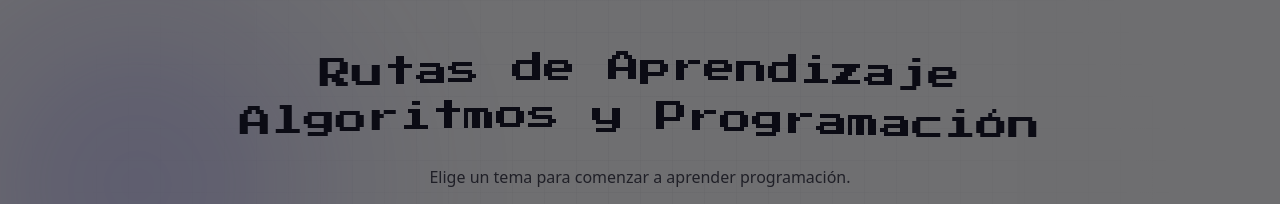
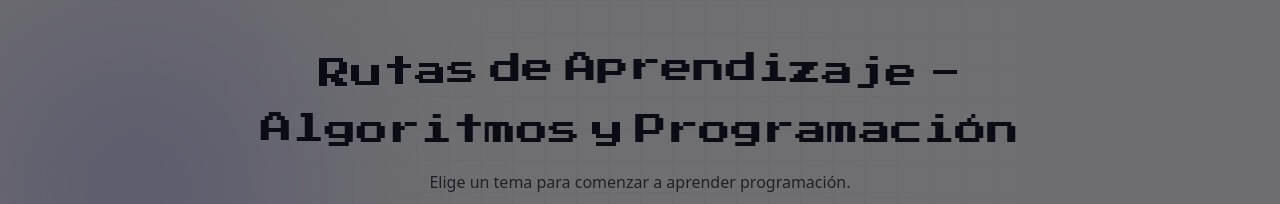
Before and after one commit to Heyzel/App-Ruta, a React (Vite) app: page /temas in a window 1280 px wide. Shown: the top 204 px of the page. Built offline with nearby package versions, Linux system fonts and the light colour scheme; no server answers.

Commit message:
fix: arreglado titulo en version movil

```diff
--- a/src/pages/Bienvenida.css
+++ b/src/pages/Bienvenida.css
@@ -264,3 +264,35 @@
     padding: 2rem 1.5rem 3rem;
   }
 }
+
+@media (max-width: 480px) {
+  .bienvenida-titulo {
+    grid-template-columns: 1fr;
+    row-gap: 0.1rem;
+  }
+
+  .bienvenida-titulo-de,
+  .bienvenida-titulo-rutas,
+  .bienvenida-titulo-aprendizaje {
+    grid-column: 1;
+    font-size: clamp(1.5rem, 9vw, 2rem);
+  }
+
+  .bienvenida-titulo-rutas {
+    grid-row: 1;
+  }
+
+  .bienvenida-titulo-de {
+    grid-row: 2;
+    align-self: auto;
+  }
+
+  .bienvenida-titulo-aprendizaje {
+    grid-row: 3;
+  }
+
+  .bienvenida-titulo-personalizadas {
+    grid-row: 4;
+    font-size: clamp(0.8rem, 4.2vw, 1.1rem);
+  }
+}
--- a/src/pages/Inicio.css
+++ b/src/pages/Inicio.css
@@ -65,12 +65,15 @@
 .inicio-titulo-ola {
   margin-bottom: 0.5rem;
   display: flex;
-  flex-direction: column;
-  align-items: center;
+  flex-wrap: wrap;
+  justify-content: center;
+  align-items: baseline;
+  gap: 0.15em 0.35em;
+  text-align: center;
 }
 
-.inicio-titulo-ola-linea {
-  display: block;
+.inicio-titulo-ola-palabra {
+  display: inline-flex;
 }
 
 .inicio-titulo-ola-letra {
@@ -98,6 +101,12 @@
 
 .inicio-encabezado p {
   opacity: 0.8;
+}
+
+@media (max-width: 480px) {
+  .inicio-titulo-ola {
+    font-size: clamp(1.05rem, 6.5vw, 1.5rem);
+  }
 }
 
 .inicio-usuario {
--- a/src/pages/Inicio.jsx
+++ b/src/pages/Inicio.jsx
@@ -10,30 +10,34 @@ import { ModalNombre } from '../components/ModalNombre';
 import { CajaOpinionPlataforma } from '../components/CajaOpinionPlataforma';
 import './Inicio.css';
 
-const TITULO_INICIO_LINEAS = ['Rutas de Aprendizaje', 'Algoritmos y Programación'];
+const TITULO_INICIO_TEXTO = 'Rutas de Aprendizaje - Algoritmos y Programación';
+const TITULO_INICIO_PALABRAS = TITULO_INICIO_TEXTO.split(' ');
 
-function LineaOla({ texto }) {
+function PalabraOla({ palabra, indiceInicial }) {
   return (
-    <span className="inicio-titulo-ola-linea">
-      {texto.split('').map((letra, indice) => (
+    <span className="inicio-titulo-ola-palabra">
+      {palabra.split('').map((letra, indice) => (
         <span
           key={indice}
           className="inicio-titulo-ola-letra"
-          style={{ animationDelay: `${indice * 0.05}s` }}
+          style={{ animationDelay: `${(indiceInicial + indice) * 0.05}s` }}
         >
-          {letra === ' ' ? ' ' : letra}
+          {letra}
         </span>
       ))}
     </span>
   );
 }
 
-function TituloOla({ lineas }) {
+function TituloOla({ palabras }) {
+  let contadorLetras = 0;
   return (
     <h1 className="inicio-titulo-ola">
-      {lineas.map((linea) => (
-        <LineaOla key={linea} texto={linea} />
-      ))}
+      {palabras.map((palabra, indice) => {
+        const indiceInicial = contadorLetras;
+        contadorLetras += palabra.length;
+        return <PalabraOla key={indice} palabra={palabra} indiceInicial={indiceInicial} />;
+      })}
     </h1>
   );
 }
@@ -101,7 +105,7 @@ export function Inicio() {
   return (
     <div className="pagina-inicio">
       <header className="inicio-encabezado">
-        <TituloOla lineas={TITULO_INICIO_LINEAS} />
+        <TituloOla palabras={TITULO_INICIO_PALABRAS} />
         <p>Elige un tema para comenzar a aprender programación.</p>
         {progreso.nombreUsuario && (
           <p className="inicio-usuario">
```
